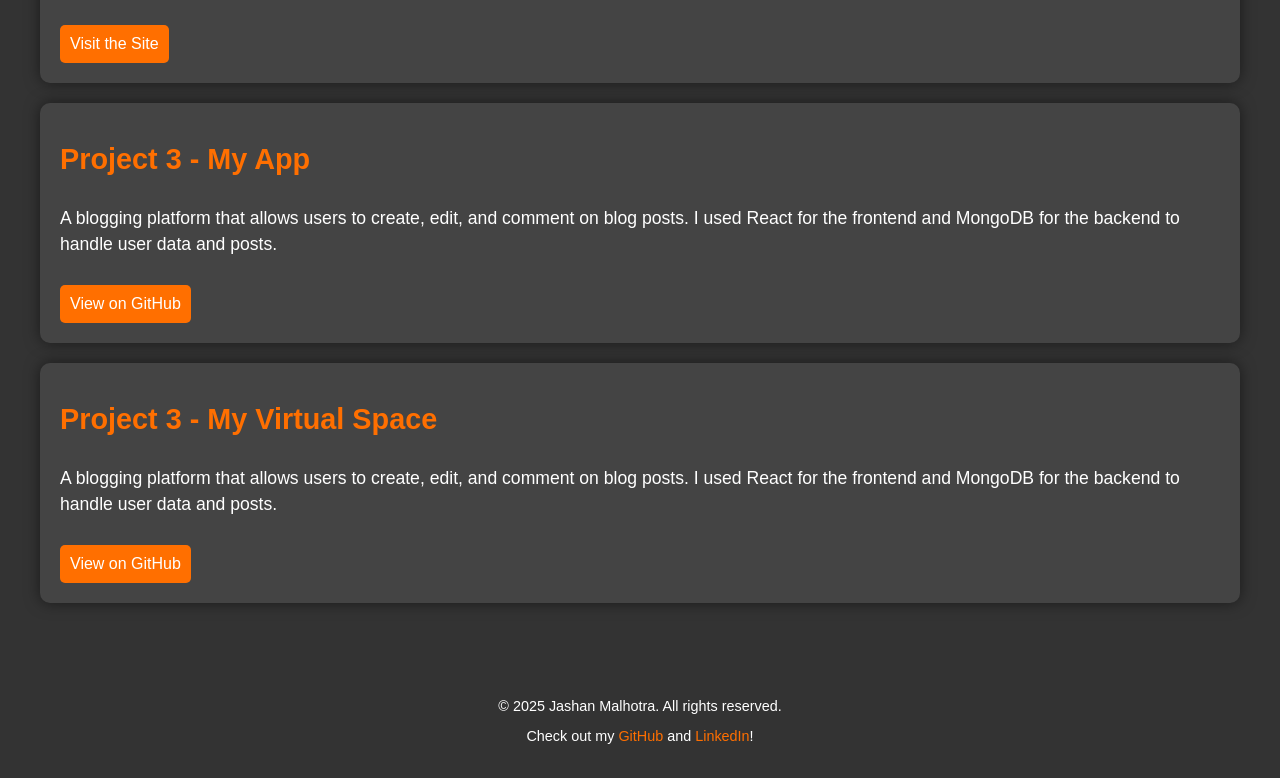
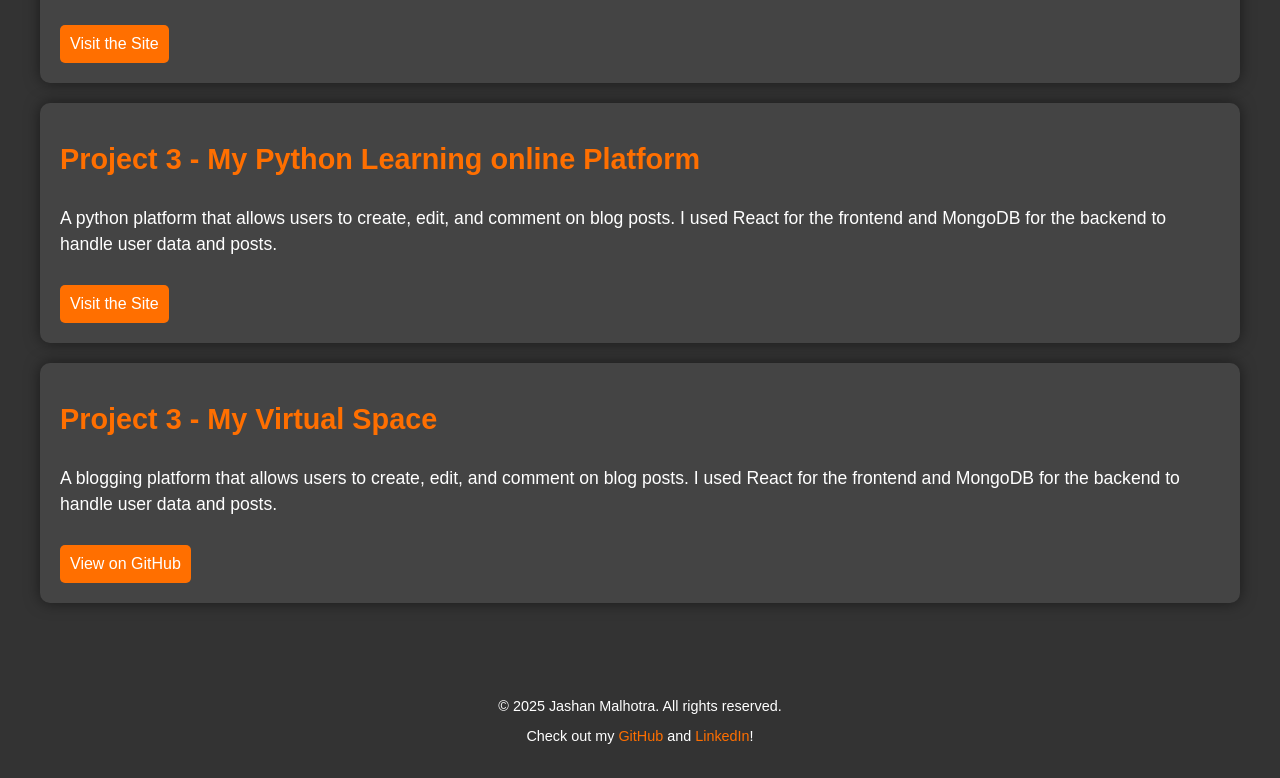
Before and after one commit to cyberjashan01/About-Me, a plain HTML site: page index.html in a window 1280 px wide. Shown: the part 1043-1821 px from the top of the page. Drawn offline with Linux system fonts and the light colour scheme.

Commit message:
Update index.html

```diff
--- a/index.html
+++ b/index.html
@@ -191,9 +191,10 @@
     </div>
     <div class="project-card">
 
-        <h3>Project 3 - My App</h3>
-        <p>A blogging platform that allows users to create, edit, and comment on blog posts. I used React for the frontend and MongoDB for the backend to handle user data and posts.</p>
-        <a href="" target="_blank">View on GitHub</a>
+        <h3>Project 3 - My Python Learning online Platform</h3>
+        <p>A python platform that allows users to create, edit, and comment on blog posts. I used React for the frontend and MongoDB for the backend to handle user data and posts.</p>
+        <a href="https://cyberjashan01.github.io/Python-Learning-Platform/" target="_blank">Visit the Site</a>
+
     </div>
     <div class="project-card">
 
```
